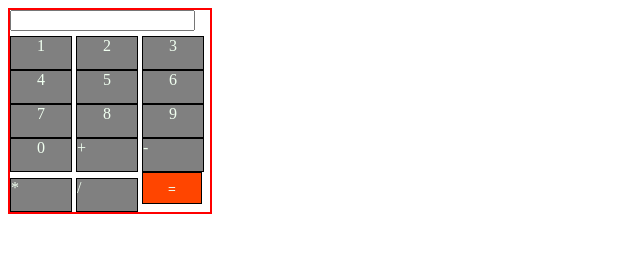
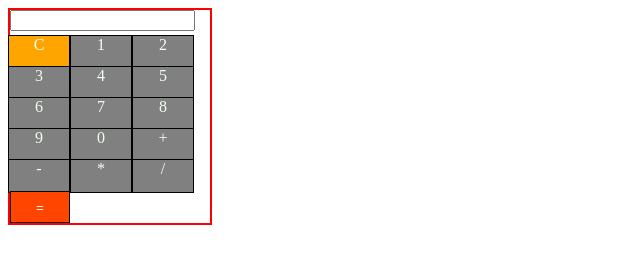
Before and after one commit to SerjoFrancisco/calculator, a plain HTML site: page index.html in a window 1280 px wide. Shown: the whole page, without its empty margins (0-640 px from the left). Drawn offline with Linux system fonts and the light colour scheme.

Commit message:
fazendo contas

```diff
--- a/index.html
+++ b/index.html
@@ -10,20 +10,21 @@
   <body>
        <form id="calculator" onsubmit="return false">
            <input type="text" name="" id="panel">
-           <div class="numbers">1</div>
-           <div class="numbers">2</div>
-           <div class="numbers">3</div>
-           <div class="numbers">4</div>
-           <div class="numbers">5</div>
-           <div class="numbers">6</div>
-           <div class="numbers">7</div>
-           <div class="numbers">8</div>
-           <div class="numbers">9</div>
-           <div class="numbers">0</div>
-           <div class="operators">+</div>
-           <div class="operators">-</div>
-           <div class="operators">*</div>
-           <div class="operators">/</div>
+           <div id='clear'>C</div>
+           <div class="digits">1</div>
+           <div class="digits">2</div>
+           <div class="digits">3</div>
+           <div class="digits">4</div>
+           <div class="digits">5</div>
+           <div class="digits">6</div>
+           <div class="digits">7</div>
+           <div class="digits">8</div>
+           <div class="digits">9</div>
+           <div class="digits">0</div>
+           <div class="digits">+</div>
+           <div class="digits">-</div>
+           <div class="digits">*</div>
+           <div class="digits">/</div>
            <button id="equal" type="submit">=</button>
        </form>
       <script src="script.js"></script>
--- a/script.js
+++ b/script.js
@@ -1,10 +1,13 @@
-const numbers = document.getElementsByClassName('numbers');
+const numbers = document.getElementsByClassName('digits');
 const panel = document.getElementById('panel');
-
+const equal = document.getElementById('equal');
 
 function putNumber(){
   const number = event.target
   panel.value += number.innerText
+}
+function doMath(){
+    panel.value = eval(panel.value);
 }
 function listenAll() {
     for (let i = 0; i < numbers.length; i += 1) {
@@ -12,3 +15,4 @@ function listenAll() {
     }
   }
   listenAll();
+  equal.addEventListener('click', doMath)
--- a/style.css
+++ b/style.css
@@ -1,4 +1,4 @@
-.numbers {
+.digits {
    border: 1px solid black;
    background-color: gray;
    width: 30%;
@@ -6,18 +6,11 @@
    color: honeydew;
    display: inline-block;
    text-align: center;
+   margin: -2px;
 }
-.numbers:hover {
+.digits:hover {
    background-color: red;
  }
-.operators{
-    border: 1px solid black;
-    background-color: gray;
-    width: 30%;
-    height: 32px;
-    color: honeydew;
-    display: inline-block;
-}
 #equal{
     border: 1px solid black;
     background-color: orangered;
@@ -33,3 +26,13 @@
 #panel{
     margin-bottom: 5px;
 }
+#clear{
+    border: 1px solid black;
+    background-color: orange;
+    width: 30%;
+    height: 32px;
+    color: honeydew;
+    display: inline-block;
+    margin: -2px;
+    text-align: center;
+}
```
